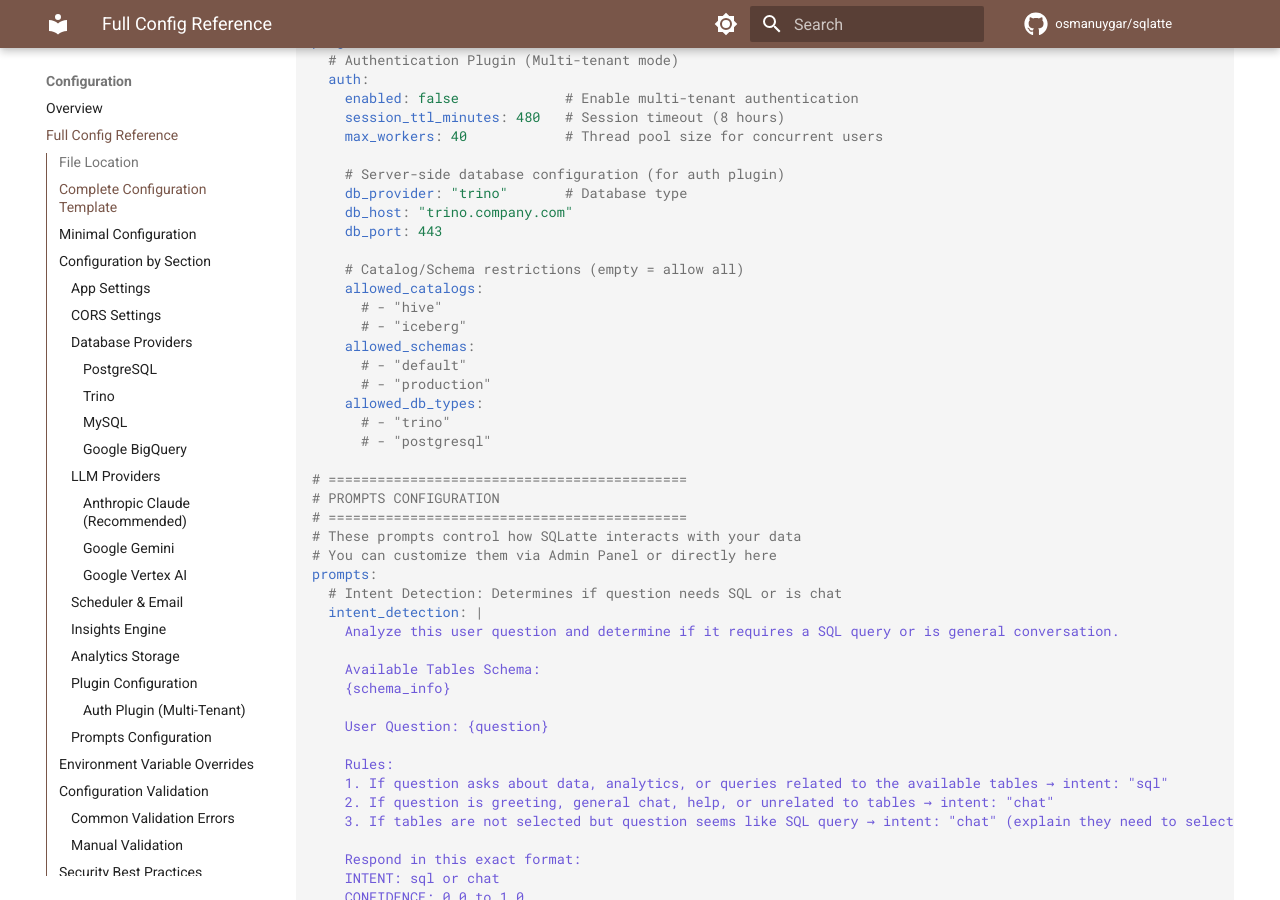
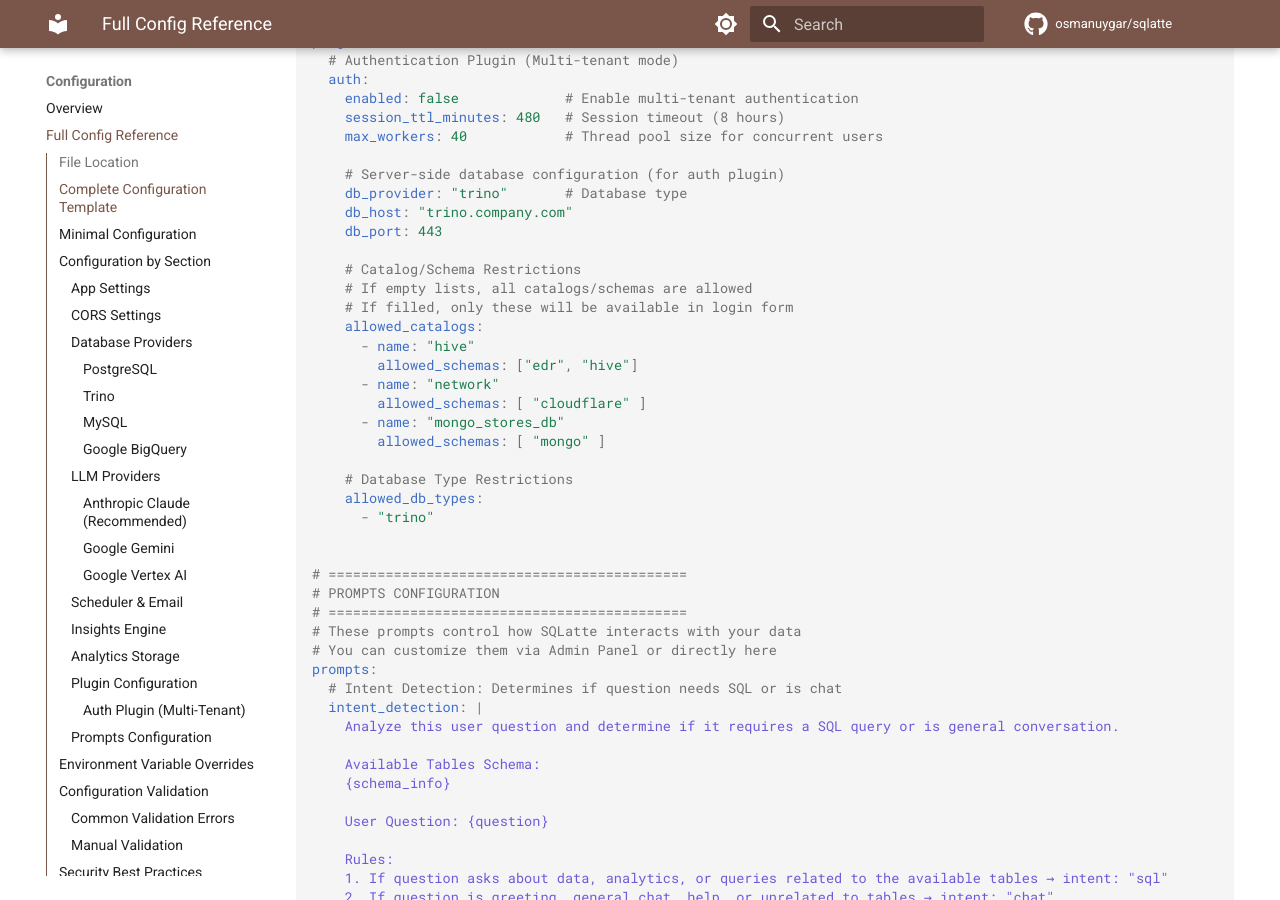
Before and after one commit to osmanuygar/sqlatte-docs, an MkDocs documentation site: the page built from docs/configuration/config-yaml.md, in a window 1280 px wide and 900 px high, scrolled down 4159 px. Built offline with MkDocs 1.6.1 and Material for MkDocs 9.7.7, drawn with Linux system fonts in a browser that asks for light colours; comment, search, counter and statistics services are not loaded; some of the changed text lies outside the part shown.

Commit message:
Refactor documentation for clarity and completeness; update installation, UI guide, and analytics sections

````diff
--- a/docs/configuration/config-yaml.md
+++ b/docs/configuration/config-yaml.md
@@ -210,16 +210,21 @@
     db_host: "trino.company.com"
     db_port: 443
 
-    # Catalog/Schema restrictions (empty = allow all)
+    # Catalog/Schema Restrictions
+    # If empty lists, all catalogs/schemas are allowed
+    # If filled, only these will be available in login form
     allowed_catalogs:
-      # - "hive"
-      # - "iceberg"
-    allowed_schemas:
-      # - "default"
-      # - "production"
+      - name: "hive"
+        allowed_schemas: ["edr", "hive"]
+      - name: "network"
+        allowed_schemas: [ "cloudflare" ]
+      - name: "mongo_stores_db"
+        allowed_schemas: [ "mongo" ]
+
+    # Database Type Restrictions
     allowed_db_types:
-      # - "trino"
-      # - "postgresql"
+      - "trino"
+
 
 # ============================================
 # PROMPTS CONFIGURATION
@@ -631,13 +636,18 @@
     db_host: "trino.company.com"
     db_port: 443
 
-    # Restrictions (empty arrays = allow all)
+    # Catalog/Schema Restrictions
+    # If empty lists, all catalogs/schemas are allowed
+    # If filled, only these will be available in login form
     allowed_catalogs:
-      - "hive"
-      - "iceberg"
-    allowed_schemas:
-      - "default"
-      - "production"
+      - name: "hive"
+        allowed_schemas: ["edr", "hive"]
+      - name: "network"
+        allowed_schemas: [ "cloudflare" ]
+      - name: "mongo_stores_db"
+        allowed_schemas: [ "mongo" ]
+
+    # Database Type Restrictions
     allowed_db_types:
       - "trino"
 ```
````
